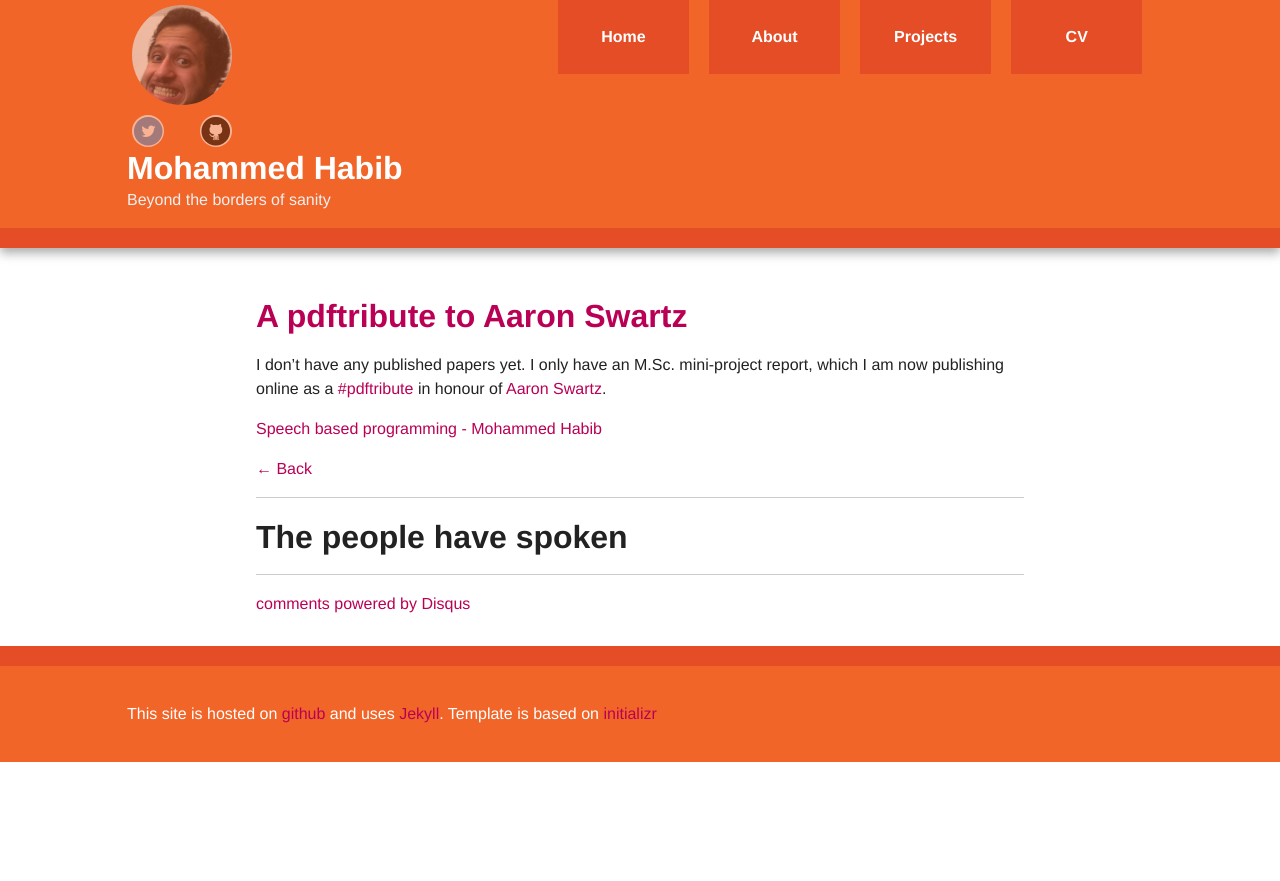
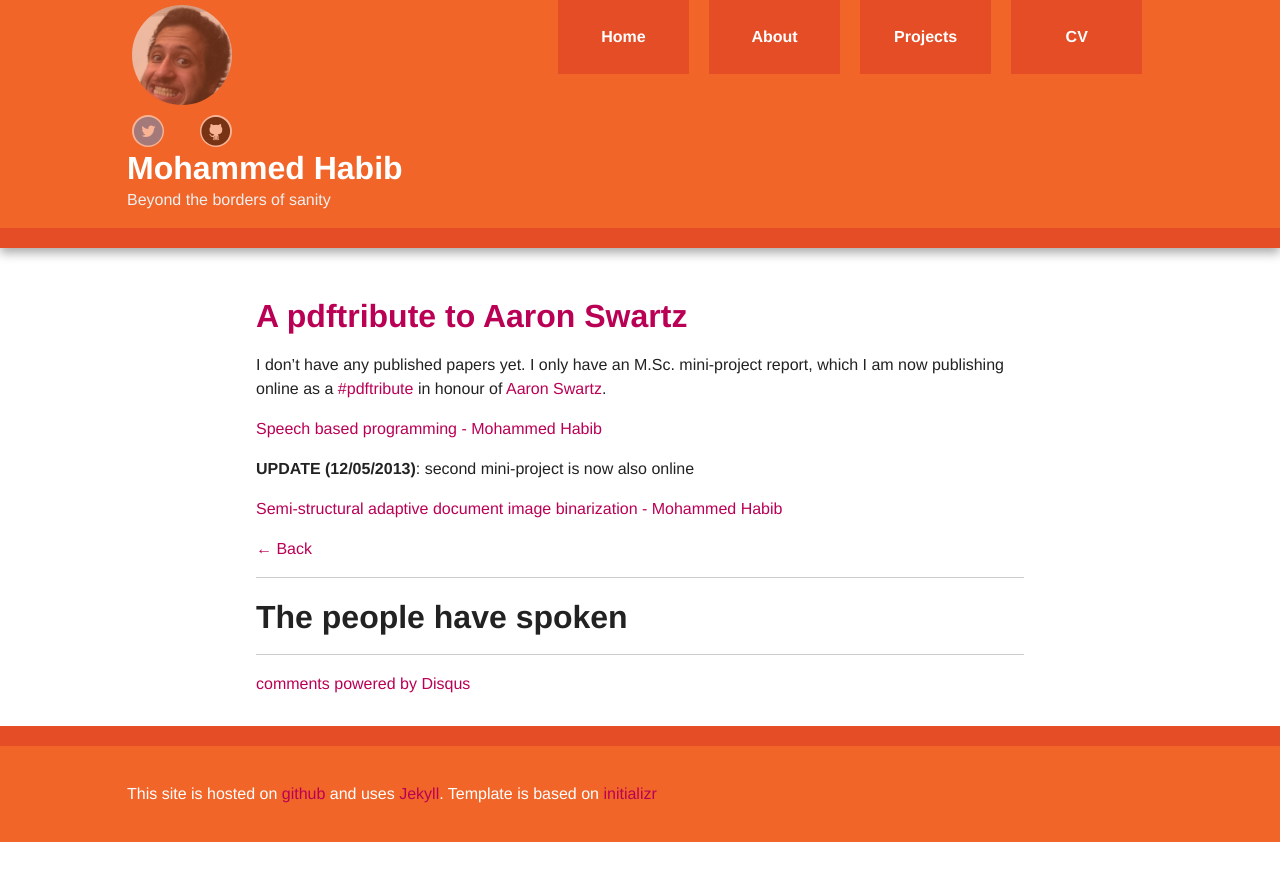
Before and after one commit to motatoes/motatoes.github.io, a Jekyll site: the page built from _posts/2013-01-13-pdftribute-Swartz.markdown, in a window 1280 px wide. Shown: the top 881 px of the page. Built offline with Jekyll 4.4.1, drawn with Linux system fonts in a browser that asks for light colours; nearby versions of some CDN libraries; comment, search, counter and statistics services are not loaded.

Commit message:
added second mini-project in pdftribute post

```diff
--- a/_posts/2013-01-13-pdftribute-Swartz.markdown
+++ b/_posts/2013-01-13-pdftribute-Swartz.markdown
@@ -26,3 +26,7 @@ meta:
 I don't have any published papers yet. I only have an M.Sc. mini-project report, which I am now publishing online as a [#pdftribute](http://pdftribute.net/) in honour of [Aaron Swartz](http://mashable.com/2013/01/13/aaron-swartz/).
 
 [Speech based programming - Mohammed Habib](https://dl.dropbox.com/u/22583048/speech-based-programming.pdf)
+
+**UPDATE (12/05/2013)**: second mini-project is now also online
+
+[Semi-structural adaptive document image binarization - Mohammed Habib](https://dl.dropboxusercontent.com/u/22583048/habib-miniproject.pdf)
```
Also changed, not shown: 1 other file.
